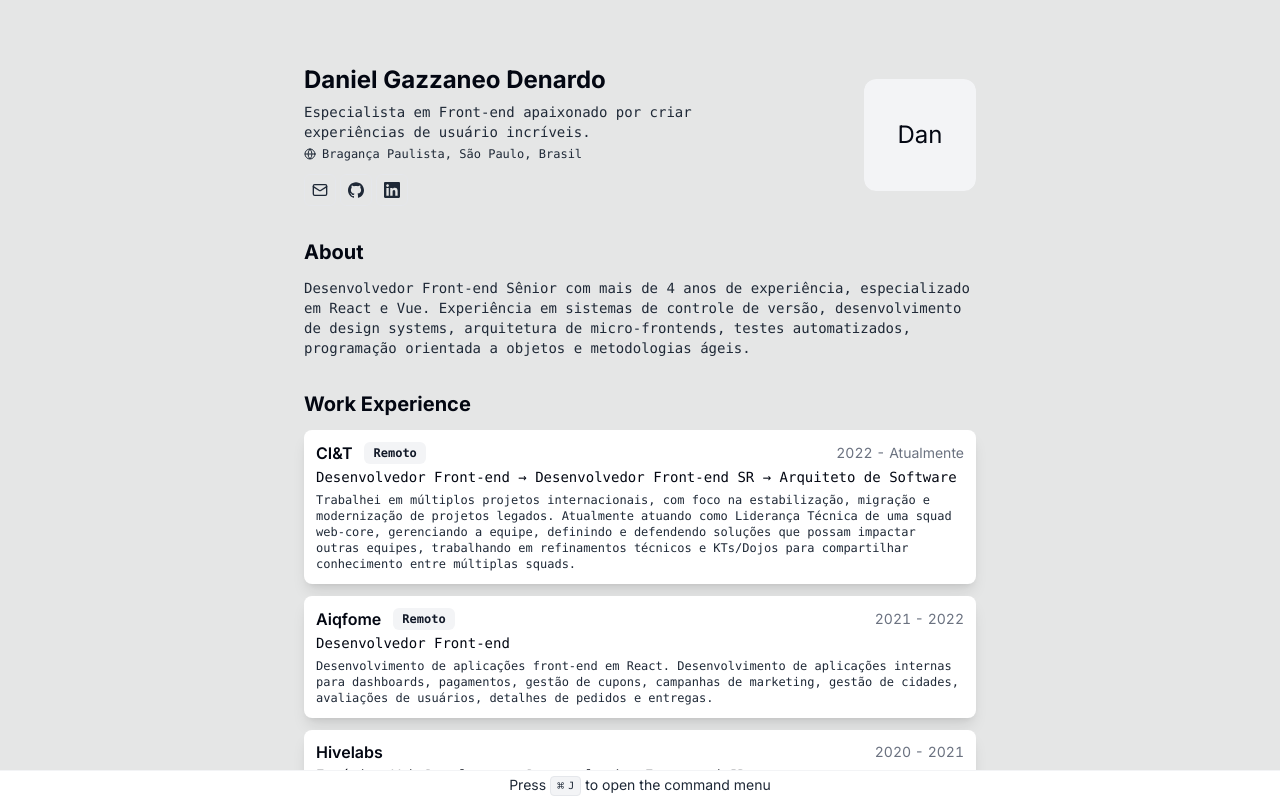
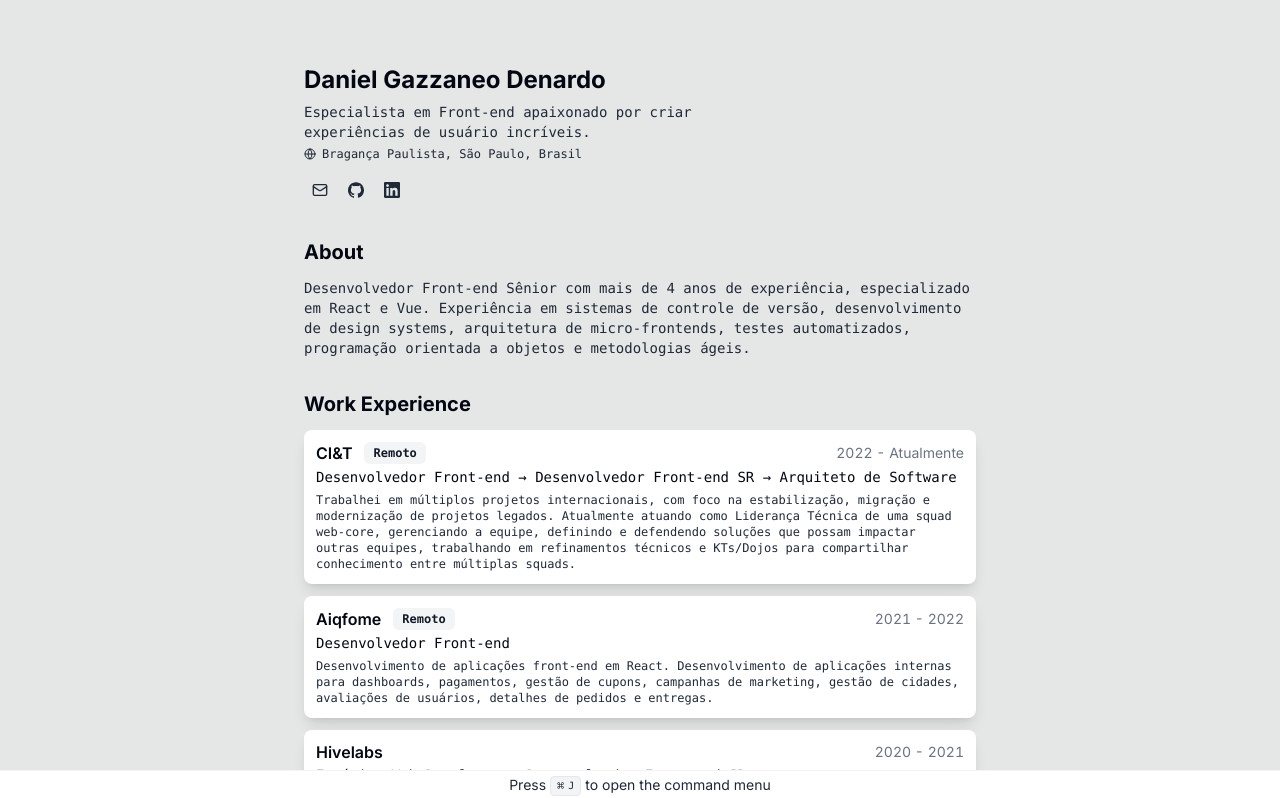
Before and after one commit to danielnaoexiste/cv, a Next.js app: page / in a window 1280 px wide. Shown: the top 798 px of the page. Built offline with nearby package versions, Linux system fonts and the light colour scheme.

Commit message:
fix: null check for avatarUrl

```diff
--- a/src/app/page.tsx
+++ b/src/app/page.tsx
@@ -101,12 +101,17 @@ export default function Page() {
             </div>
           </div>
 
-          <Avatar className="size-28">
-            <AvatarImage alt={RESUME_DATA.name} src={RESUME_DATA.avatarUrl} />
-            <AvatarFallback className="text-2xl">
-              {RESUME_DATA.initials}
-            </AvatarFallback>
-          </Avatar>
+          {"avatarUrl" in RESUME_DATA && (
+            <Avatar className="size-28">
+              <AvatarImage
+                alt={RESUME_DATA.name}
+                src={RESUME_DATA.avatarUrl as string}
+              />
+              <AvatarFallback className="text-2xl">
+                {RESUME_DATA.initials}
+              </AvatarFallback>
+            </Avatar>
+          )}
         </div>
         <Section>
           <h2 className="text-xl font-bold">About</h2>
```
